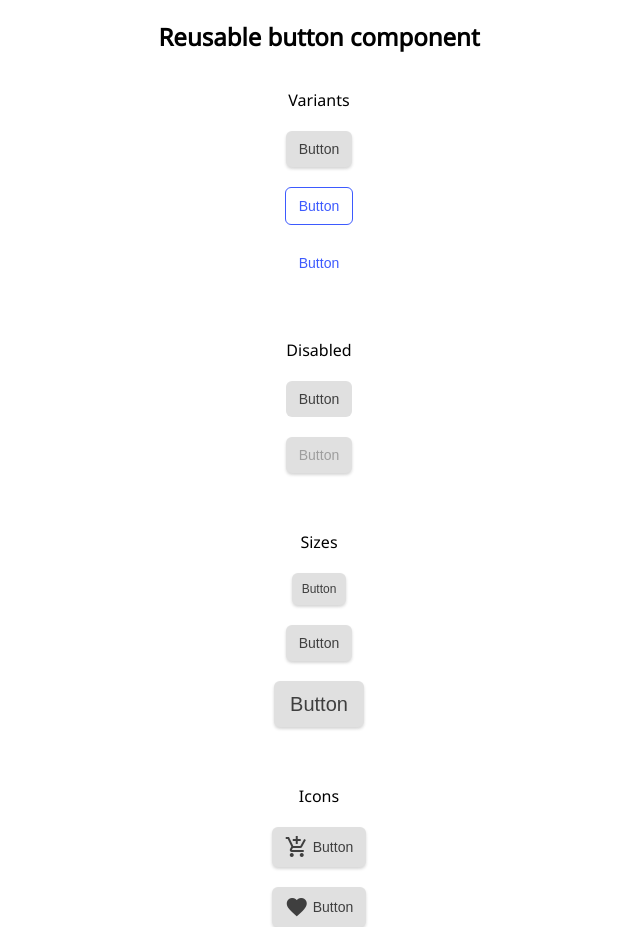
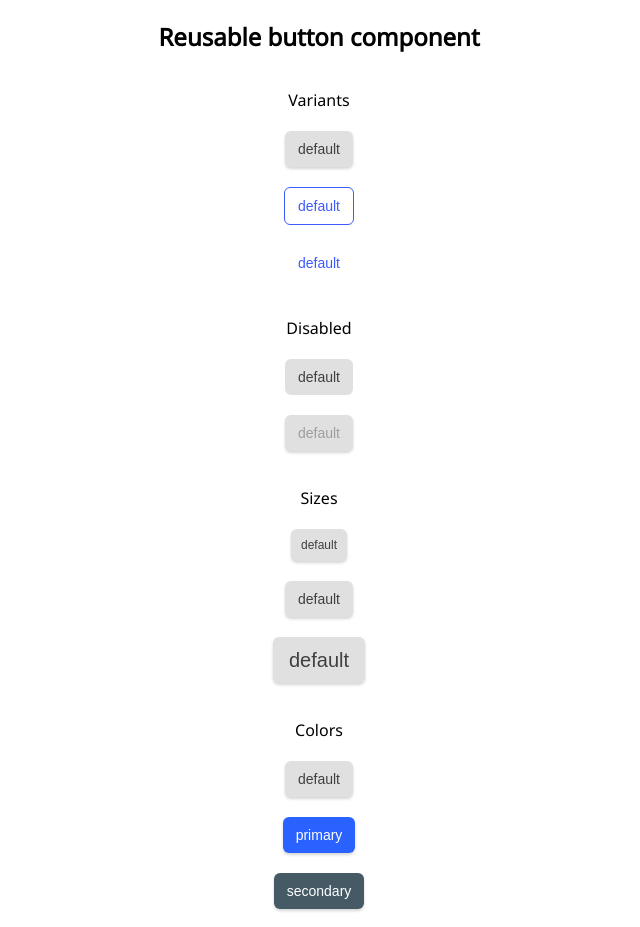
Before and after one commit to lisapnct/button-component-master, a React (Create React App) app: page / in a window 1280 px wide. Shown: the top 927 px of the page, without its empty margins (341-981 px from the left). Built offline with nearby package versions, Linux system fonts and the light colour scheme.

Commit message:
add colors

```diff
--- a/src/App.js
+++ b/src/App.js
@@ -10,16 +10,18 @@ function App() {
         <Button />
         <Button variant="outline" />
         <Button variant="text" />
-        <br />
         <p>Disabled</p>
         <Button disableShadow />
         <Button disabled />
-        <br />
         <p>Sizes</p>
         <Button size="sm" />
         <Button />
         <Button size="lg" />
-        <br />
+        <p>Colors</p>
+        <Button />
+        <Button color="primary" content="primary" />
+        <Button color="secondary" content="secondary" />
+        <Button color="danger" content="danger" />
         <p>Icons</p>
         <Button start_icon="add_shopping_cart" />
         <Button start_icon="favorite" />
--- a/src/components/Button.jsx
+++ b/src/components/Button.jsx
@@ -6,8 +6,9 @@ const Button = (props) => {
   const shadow = props.disableShadow ? "no-shadow" : "";
   const disabled = props.disabled ? "disabled" : "";
   const size = props.size ? props.size : "";
+  const color = props.color ? props.color : "";
 
-  const buttonStyle = `button ${variant} ${shadow} ${disabled} ${size}`;
+  const buttonStyle = `button ${variant} ${shadow} ${disabled} ${color} ${size}`;
 
   return (
     <button className={buttonStyle}>
@@ -16,7 +17,7 @@ const Button = (props) => {
           {props.start_icon}
         </i>
       )}
-      Button
+      {props.content ? props.content : "default"}
       {props.end_icon && (
         <i className="material-icons" id="end_icon">
           {props.end_icon}
--- a/src/stylesheets/buttons.css
+++ b/src/stylesheets/buttons.css
@@ -37,6 +37,21 @@
   background: none;
 }
 
+.primary {
+  background-color: #2962ff;
+  color: white;
+}
+
+.secondary {
+  background-color: #455a64;
+  color: white;
+}
+
+.danger {
+  background-color: #d32f2f;
+  color: white;
+}
+
 .no-shadow {
   box-shadow: none;
 }
```
